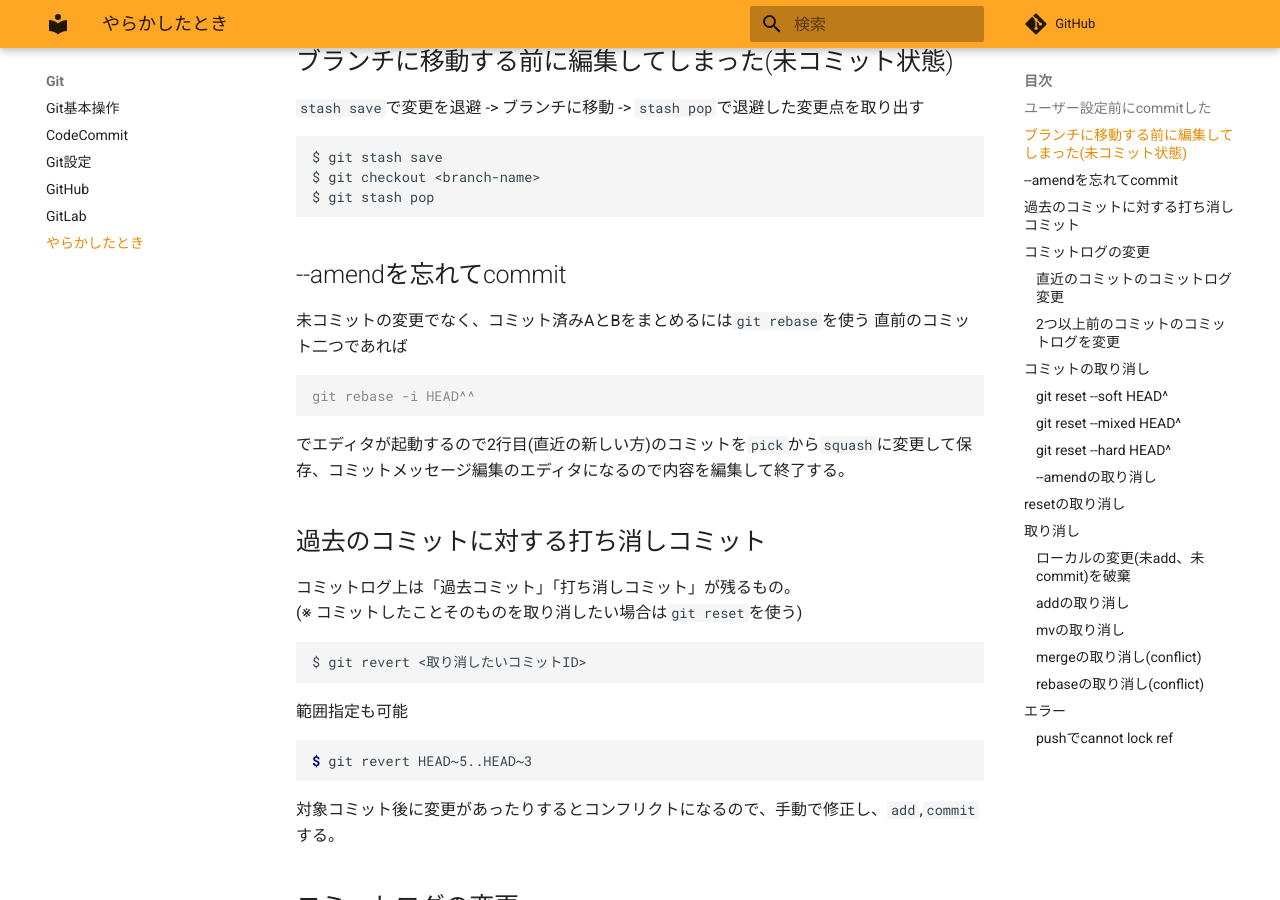
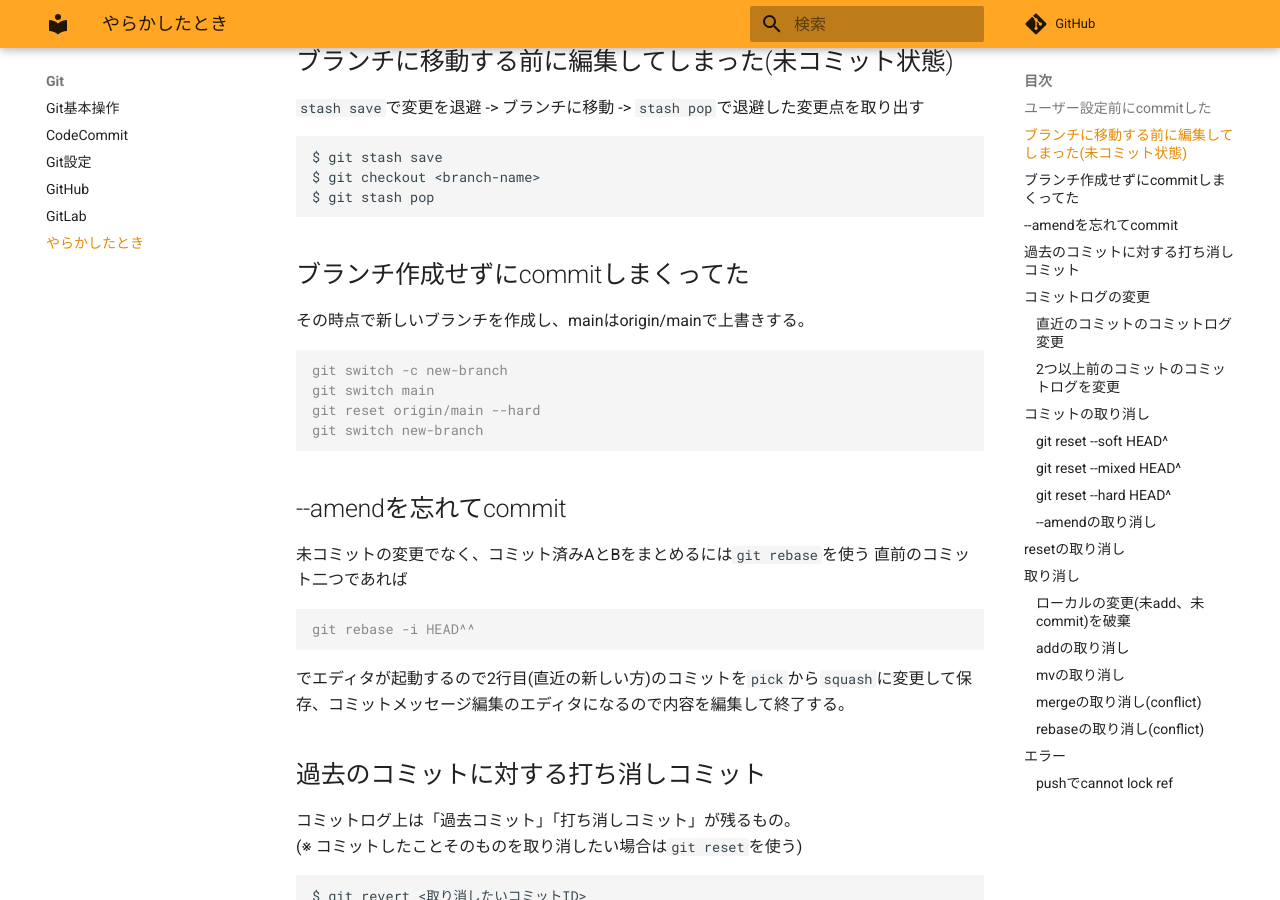
Before and after one commit to zaki-lknr/docs, an MkDocs documentation site: the page built from docs/Git/trouble.md, in a window 1280 px wide and 900 px high, scrolled down 548 px. Built offline with MkDocs 1.6.1 and Material for MkDocs 9.7.7, drawn with Linux system fonts in a browser that asks for light colours; comment, search, counter and statistics services are not loaded.

Commit message:
add: git/trouble: ブランチ作り忘れでコミット

````diff
--- a/docs/Git/trouble.md
+++ b/docs/Git/trouble.md
@@ -25,6 +25,17 @@ $ git commit --amend --reset-author
 $ git stash save
 $ git checkout <branch-name>
 $ git stash pop
+```
+
+## ブランチ作成せずにcommitしまくってた
+
+その時点で新しいブランチを作成し、mainはorigin/mainで上書きする。
+
+```console
+git switch -c new-branch
+git switch main
+git reset origin/main --hard
+git switch new-branch
 ```
 
 ## --amendを忘れてcommit
````
